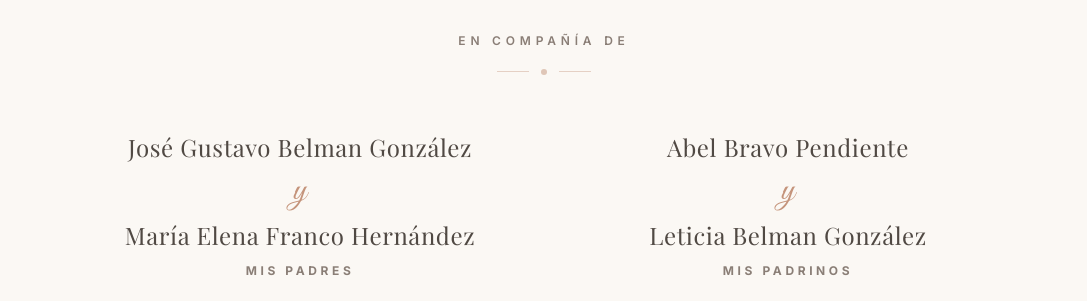
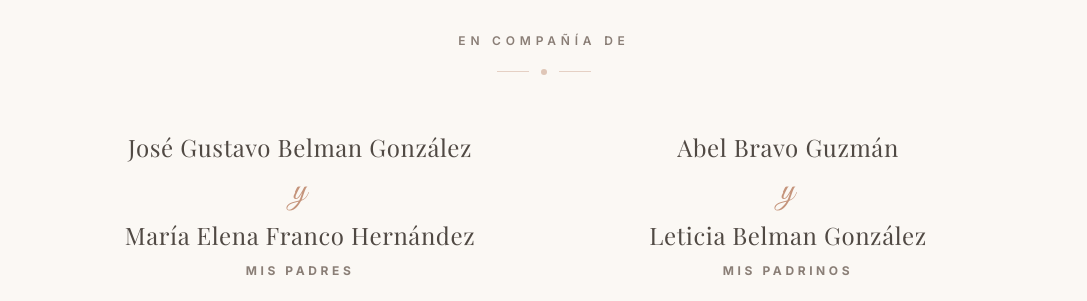
Before and after one commit to belman04/XV-Invitation, a React (Vite) app: page / in a window 1280 px wide. Shown: the part 1260-1561 px from the top of the page, without its empty margins (96-1183 px from the left). Built offline with nearby package versions, Linux system fonts and the light colour scheme; a web font is replaced by a local one.

Commit message:
fix: agregar apellido

```diff
--- a/src/pages/Home.tsx
+++ b/src/pages/Home.tsx
@@ -98,7 +98,7 @@ const Home = () => {
 
               <div className="reveal reveal-delay-1 flex flex-col items-center justify-center">
                 <p className="text-xl md:text-2xl font-serif font-light text-text-primary/90 mb-3 leading-relaxed tracking-wide">
-                  Abel Bravo Pendiente
+                  Abel Bravo Guzmán
                   <span className="block text-3xl md:text-4xl text-accent-rose font-script my-2 lowercase">
                     y
                   </span>
```
